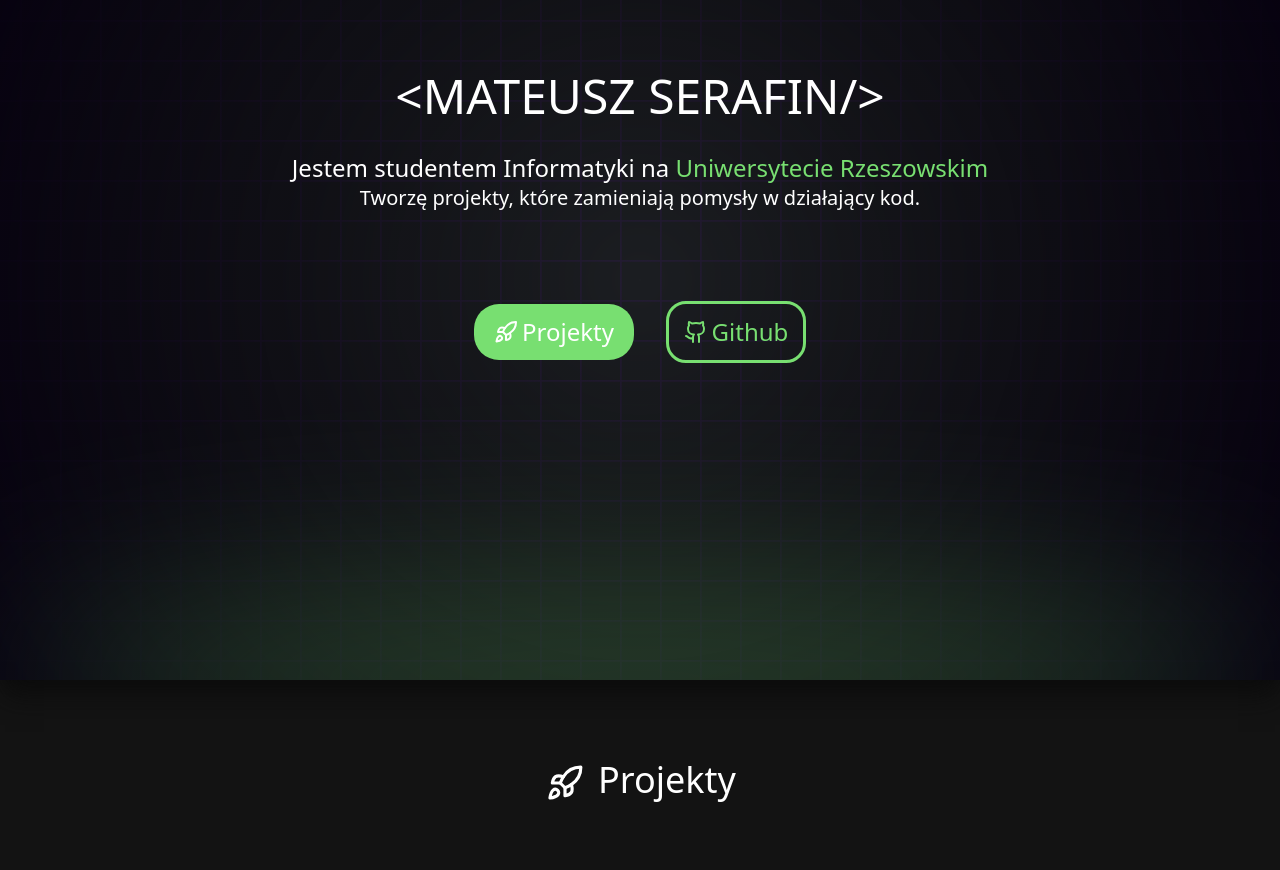
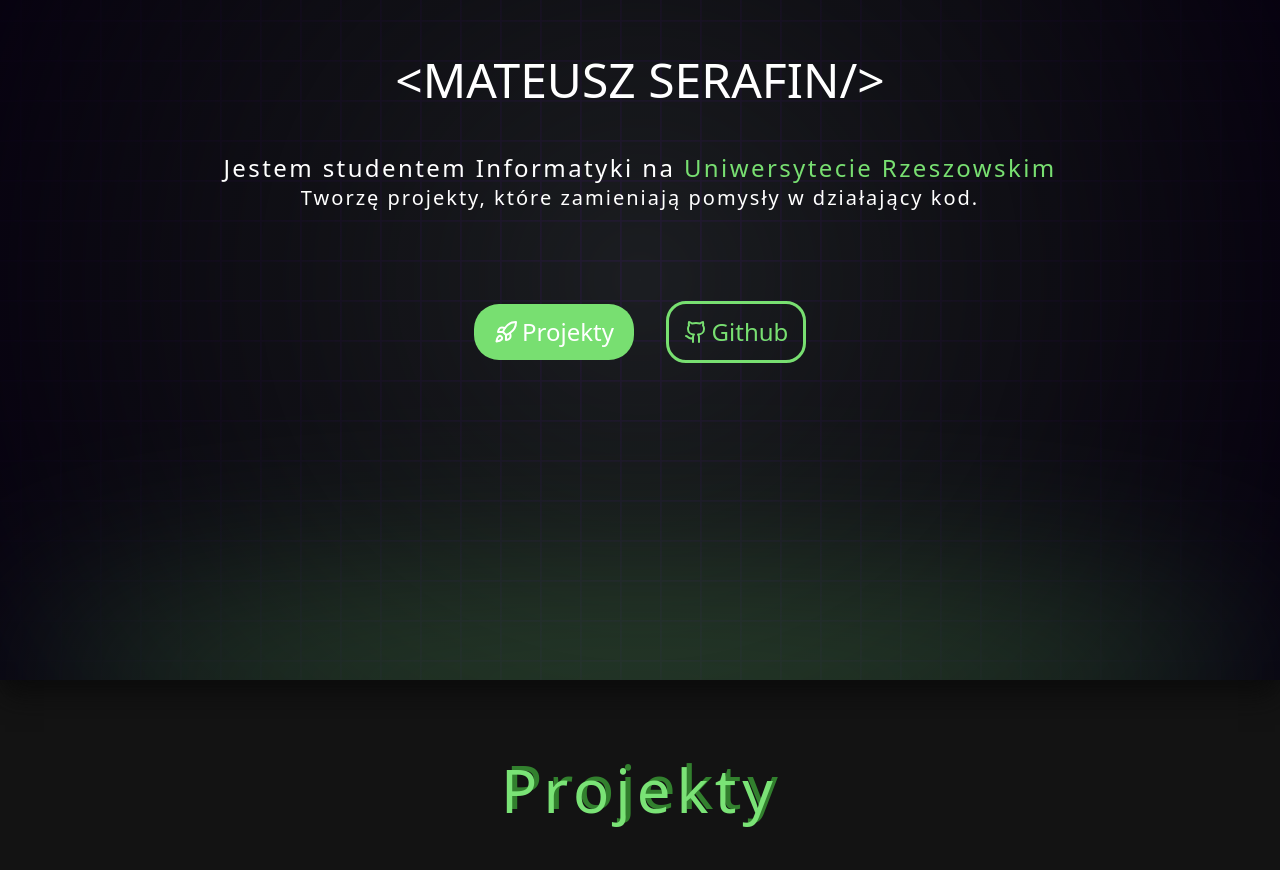
Before and after one commit to xserafineq/portfolio, a Next.js app: page / in a window 1280 px wide. Shown: the part 120-990 px from the top of the page. Built offline with nearby package versions, Linux system fonts and the light colour scheme.

Commit message:
zmiany wizualne sekcji projekty, ostylowanie cieni

```diff
--- a/src/app/page.tsx
+++ b/src/app/page.tsx
@@ -23,9 +23,9 @@ export default function Home() {
                 </nav>
                 <div className={"about-me relative z-10 w-full h-[300px] mt-[20px] flex flex-col text-center justify-center items-center gap-8"}>
                     <p className={"text-5xl font-medium"}>{"<MATEUSZ SERAFIN/>"}</p>
-                    <span>
-                        <p className={"text-2xl"}>Jestem studentem Informatyki na <Link href={"https://www.ur.edu.pl/pl/strona-glowna"} className={"text-[#78df71]"}>Uniwersytecie Rzeszowskim</Link></p>
-                        <p className={"text-xl"}>Tworzę projekty, które zamieniają pomysły w działający kod.</p>
+                    <span className={"p-4"}>
+                        <p className={"text-2xl tracking-widest"}>Jestem studentem Informatyki na <Link href={"https://www.ur.edu.pl/pl/strona-glowna"} className={"text-[#78df71]"}>Uniwersytecie Rzeszowskim</Link></p>
+                        <p className={"text-xl tracking-widest"}>Tworzę projekty, które zamieniają pomysły w działający kod.</p>
                     </span>
                 </div>
                 <div className={"buttons relative z-10 flex flex-row w-full h-[80px]  items-center justify-center gap-8 text-2xl font-medium"}>
@@ -35,8 +35,9 @@ export default function Home() {
                 <div className="absolute -bottom-20 left-1/2 -translate-x-1/2 w-full h-[160px] bg-[#7ae376] opacity-30 blur-[100px] rounded-[100%]"></div>
             </header>
             <div className={"projects-section bg-[#131313] flex flex-col w-full items-center pt-20"}>
-                    <p className={"text-4xl font-medium flex flex-row gap-3"}><Rocket className={"pt-1"} size={42}/>Projekty</p>
-                <div className={"projects flex flex-wrap w-3/4 h-auto bg-red mt-20 mb-20 gap-15 justify-center"}>
+                    {/*<p className={"text-6xl text-[#7ae376] font-medium flex flex-row gap-3 [text-shadow:_5px_-4px_0px_#32802E]"}><Rocket className={"pt-1"} size={60}/>Projekty</p>*/}
+                <p className={"text-6xl text-[#7ae376] font-medium flex flex-row gap-3 [text-shadow:_5px_-4px_0px_#32802E] tracking-widest"}>Projekty</p>
+                <div className={"projects flex flex-wrap w-3/4 h-auto bg-red mt-20 mb-20 gap-20 justify-center"}>
                     <Card title={"dietetyk+"}></Card>
                     <Card title={"dietetyk+"}></Card>
                     <Card title={"dietetyk+"}></Card>
```
